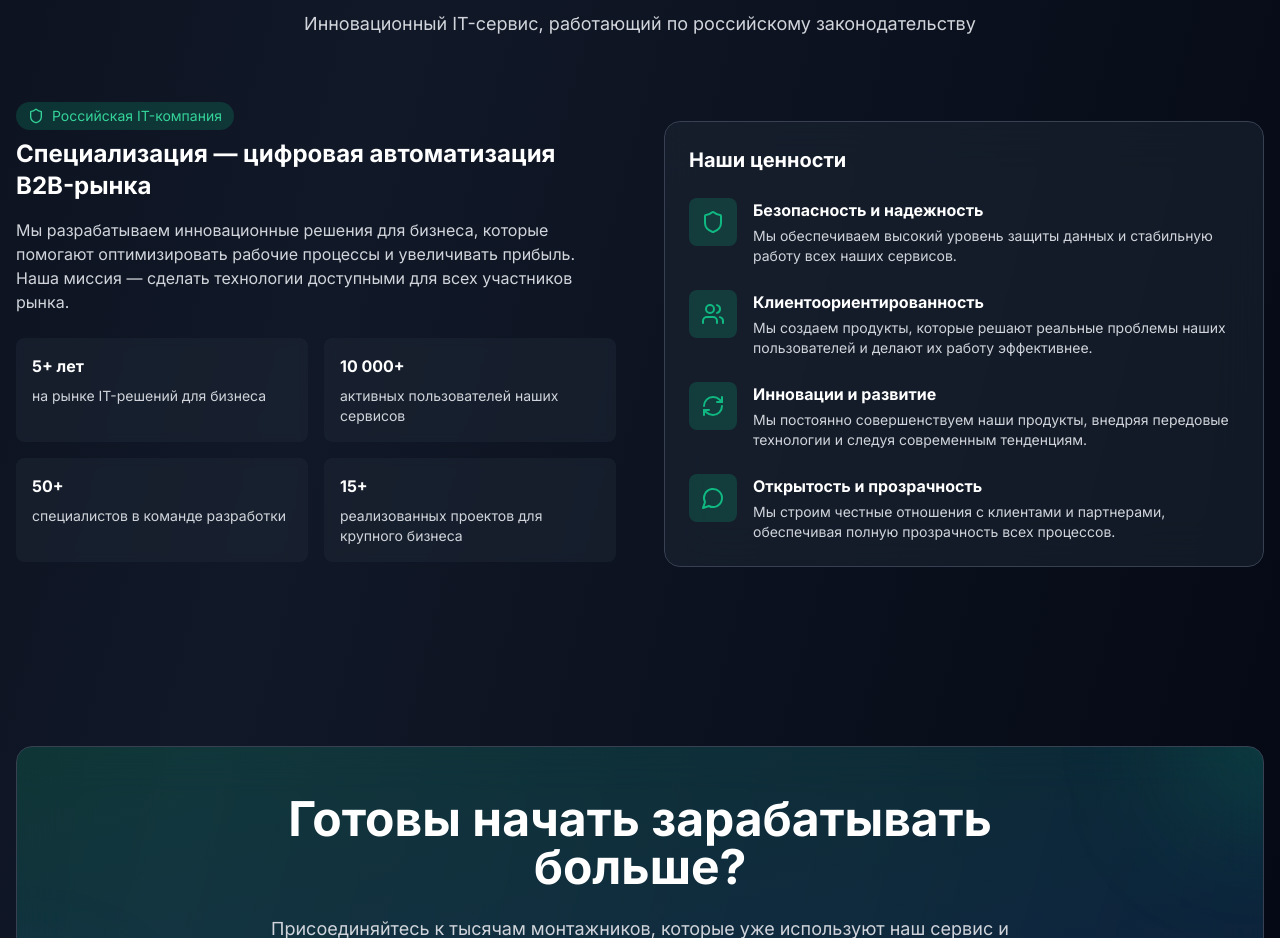
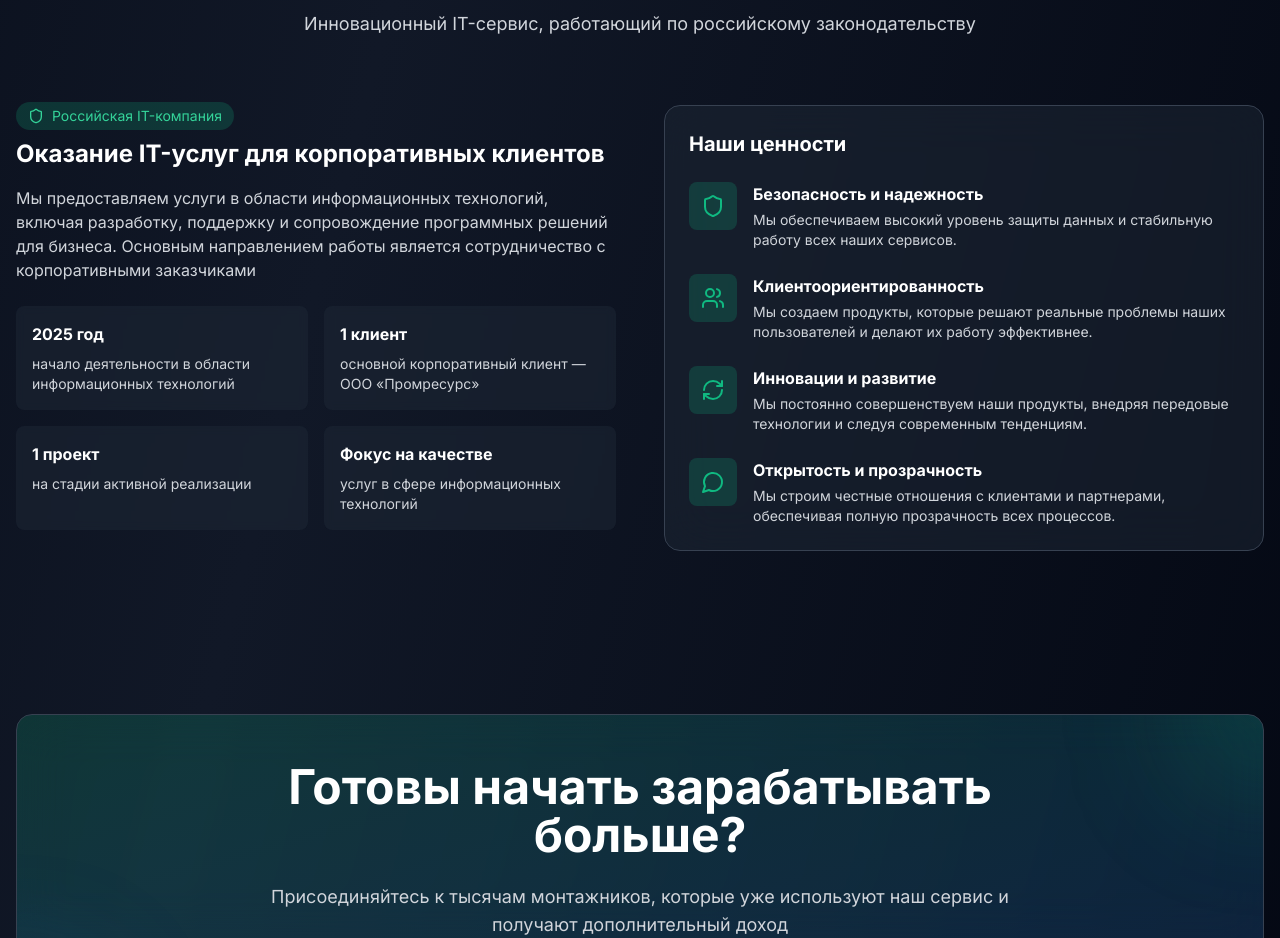
Before and after one commit to asg67/waterman-tex, a Next.js app: page / in a window 1280 px wide. Shown: the part 3400-4338 px from the top of the page. Built offline with nearby package versions, Linux system fonts and the light colour scheme.

Commit message:
Переделал блок О компании

```diff
--- a/app/page.tsx
+++ b/app/page.tsx
@@ -595,29 +595,29 @@ export default function Home() {
                     <Shield className="h-4 w-4" />
                     <span>Российская IT-компания</span>
                   </div>
-                  <h3 className="text-2xl font-bold mb-4">Специализация — цифровая автоматизация B2B-рынка</h3>
+                  <h3 className="text-2xl font-bold mb-4">Оказание IT-услуг для корпоративных клиентов</h3>
                   <p className="text-gray-300">
-                    Мы разрабатываем инновационные решения для бизнеса, которые помогают оптимизировать рабочие процессы
-                    и увеличивать прибыль. Наша миссия — сделать технологии доступными для всех участников рынка.
+                    Мы предоставляем услуги в области информационных технологий, включая разработку, поддержку и сопровождение
+                    программных решений для бизнеса. Основным направлением работы является сотрудничество с корпоративными заказчиками
                   </p>
                 </div>
 
                 <div className="grid grid-cols-2 gap-4">
                   <div className="bg-gray-800/50 backdrop-blur-sm p-4 rounded-lg">
-                    <h4 className="font-bold mb-2">5+ лет</h4>
-                    <p className="text-sm text-gray-300">на рынке IT-решений для бизнеса</p>
+                    <h4 className="font-bold mb-2">2025 год</h4>
+                    <p className="text-sm text-gray-300">	начало деятельности в области информационных технологий</p>
                   </div>
                   <div className="bg-gray-800/50 backdrop-blur-sm p-4 rounded-lg">
-                    <h4 className="font-bold mb-2">10 000+</h4>
-                    <p className="text-sm text-gray-300">активных пользователей наших сервисов</p>
+                    <h4 className="font-bold mb-2">1 клиент</h4>
+                    <p className="text-sm text-gray-300">основной корпоративный клиент — ООО «Промресурс»</p>
                   </div>
                   <div className="bg-gray-800/50 backdrop-blur-sm p-4 rounded-lg">
-                    <h4 className="font-bold mb-2">50+</h4>
-                    <p className="text-sm text-gray-300">специалистов в команде разработки</p>
+                    <h4 className="font-bold mb-2">1 проект</h4>
+                    <p className="text-sm text-gray-300">на стадии активной реализации</p>
                   </div>
                   <div className="bg-gray-800/50 backdrop-blur-sm p-4 rounded-lg">
-                    <h4 className="font-bold mb-2">15+</h4>
-                    <p className="text-sm text-gray-300">реализованных проектов для крупного бизнеса</p>
+                    <h4 className="font-bold mb-2">Фокус на качестве</h4>
+                    <p className="text-sm text-gray-300">услуг в сфере информационных технологий</p>
                   </div>
                 </div>
 
```
